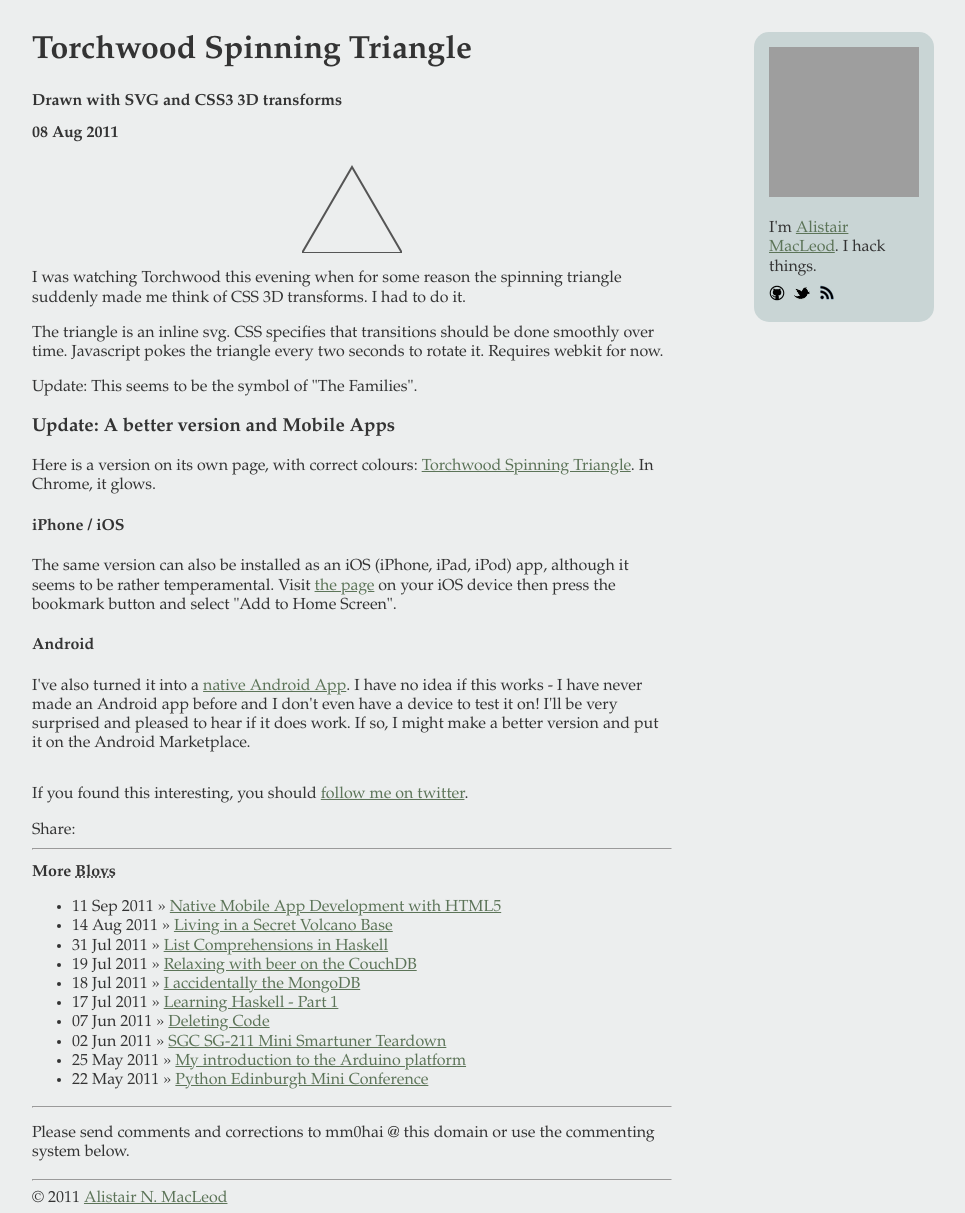
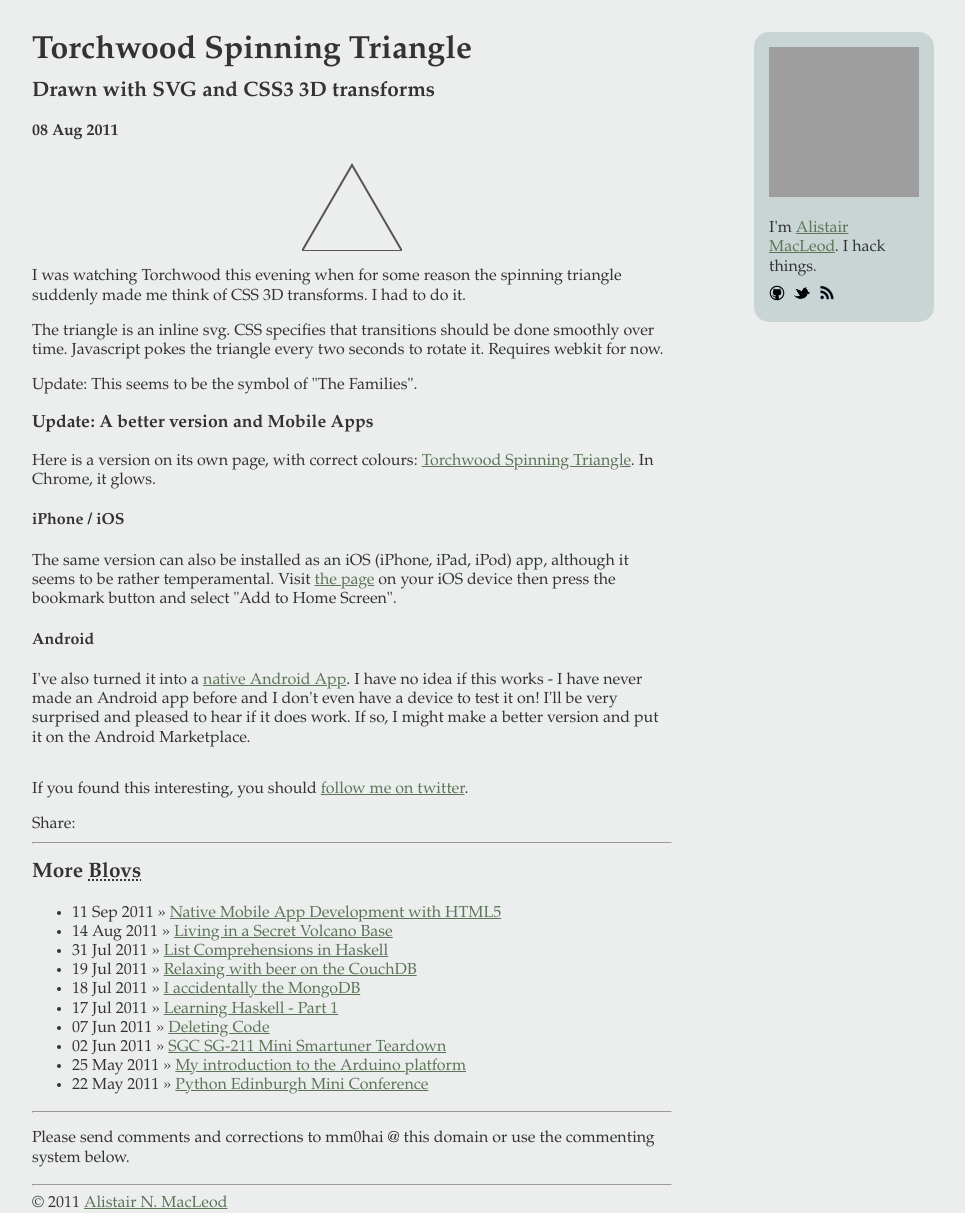
Before and after one commit to anm/anm.github.com, a Jekyll site: the page built from blog/_posts/2011-08-08-Torchwood-Triangle-with-CSS-3D-Transforms.html, in a window 1280 px wide. Shown: the whole page, without its empty margins (32-997 px from the left). Built offline with Jekyll 4.4.1, drawn with Linux system fonts in a browser that asks for light colours; nearby versions of some CDN libraries; Markdown is read by kramdown in place of the engine named in the settings; comment, search, counter and statistics services are not loaded; a style sheet for code colours, icons or effects is not loaded; grey boxes are pictures that could not be loaded.

Commit message:
Tweaking heading sizes.

```diff
--- a/_layouts/post.html
+++ b/_layouts/post.html
@@ -4,7 +4,7 @@ layout: default
 
 <div id="title">
   <h1>{{ page.title }}</h1>
-  <h2>{{page.subtitle}}</h2>
+  <h2 class="subtitle">{{page.subtitle}}</h2>
   <span class="byline">{{ page.date | date_to_string}}</span>
 </div>
 
--- a/css/blog.css
+++ b/css/blog.css
@@ -9,6 +9,24 @@ body {
 
 h1 {
     margin-top: 0;
+    margin-bottom: 0.3em;
+    font-size: 200%;
+}
+
+h2 {
+    font-size: 130%;
+}
+
+.subtitle {
+    margin-top: 0;
+}
+
+h3 {
+    font-size: 110%;
+}
+
+.byline {
+    font-weight: bold;
 }
 
 /* Start Layout */
@@ -43,10 +61,6 @@ h1 {
 
 /* End Layout */
 
-h2 {
-    font-size: medium;
-}
-
 #sidebar p {
     margin-bottom: 0;
 }
@@ -62,10 +76,6 @@ h2 {
 
 #icons img {
     margin-right: 5px;
-}
-
-.byline {
-    font-weight: bold;
 }
 
 a {
```
